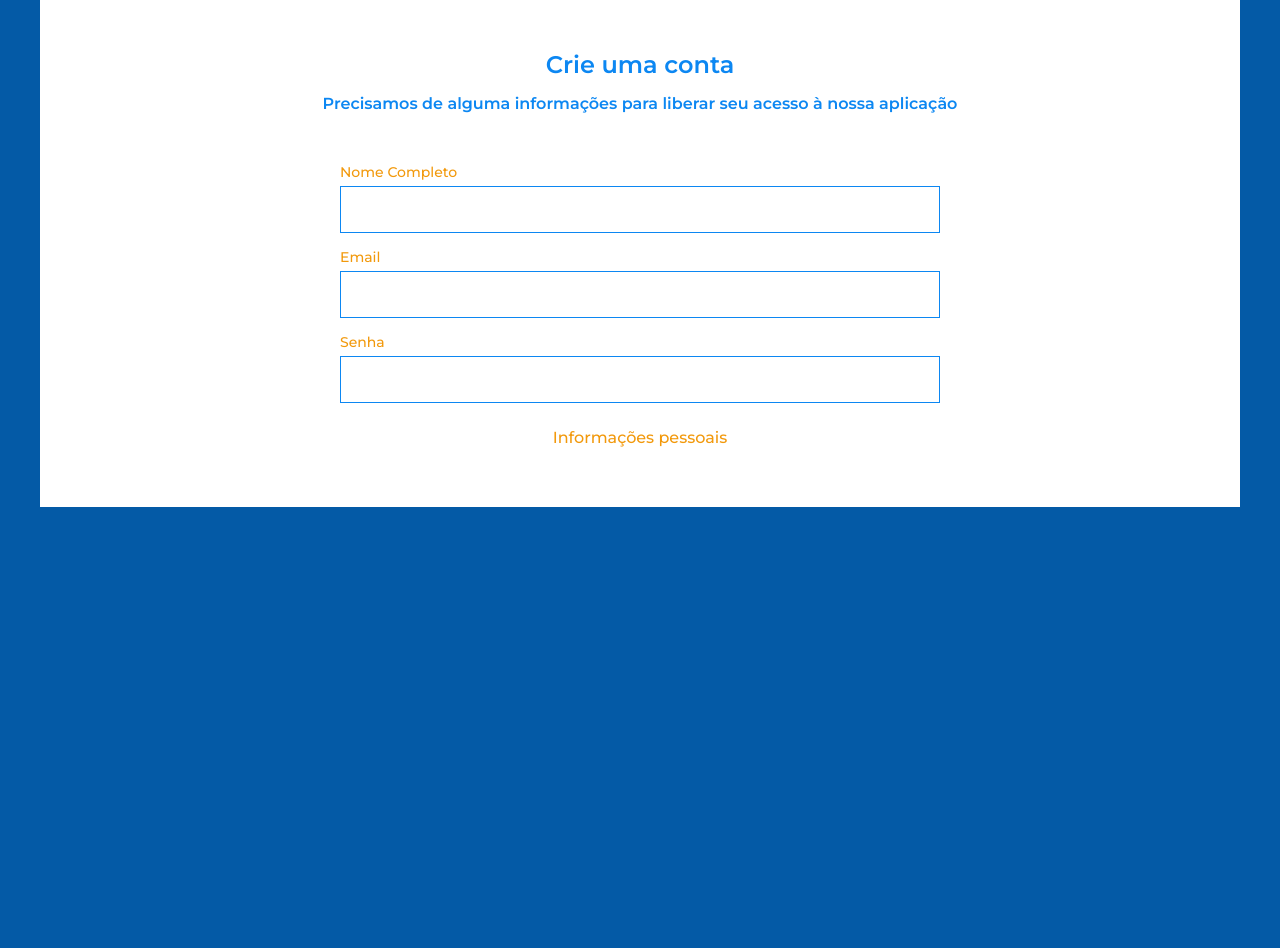
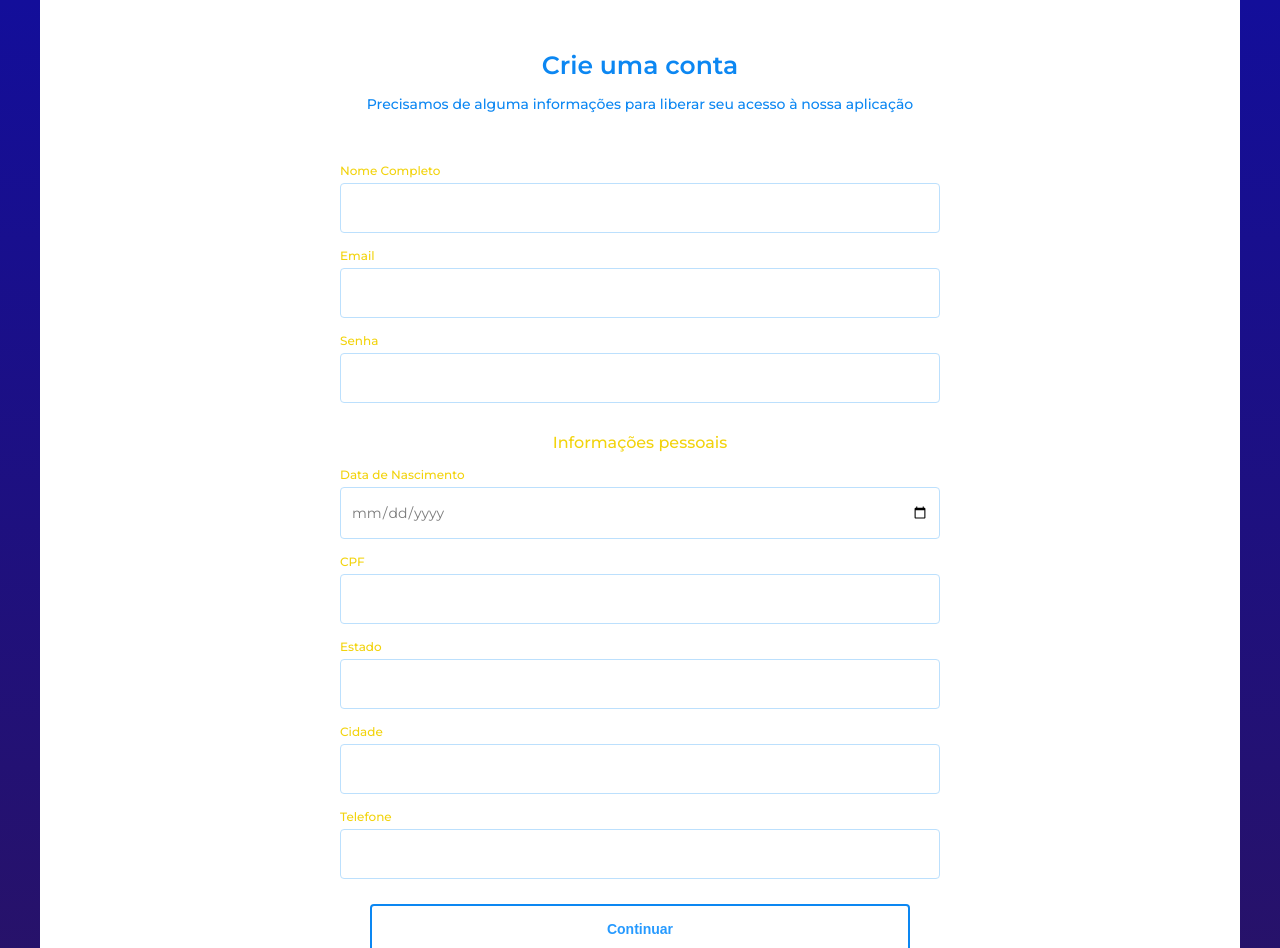
Before and after one commit to crispaGM/stockAI, a React (Create React App) app in the folder stockai/frontend/: page /register in a window 1280 px wide. Shown: the top 948 px of the page. Before the commit the page ends 800 px from the top, so only its background shows below. Built offline with nearby package versions, Linux system fonts and the light colour scheme.

Commit message:
Finalização de telas de login e cadastro de usuário

```diff
--- a/stockai/frontend/src/global.css
+++ b/stockai/frontend/src/global.css
@@ -10,7 +10,7 @@
 body {
   width: 100%;
   height: 100%;
-  background: #045aa6;
+  background: linear-gradient(180deg, #130e9a, #281267);
   font-family: "Montserrat", sans-serif;
 }
 
--- a/stockai/frontend/src/pages/Login/styles.css
+++ b/stockai/frontend/src/pages/Login/styles.css
@@ -1,8 +1,10 @@
 .container-login {
     display: flex;
     flex-direction: column;
+    justify-content: center;
     align-items: center;
     padding: 50px 15px;
+    height: 100vh;
 }
 
 .container-login .logo {
@@ -12,7 +14,7 @@
     background: #fff;
     padding: 10px;
     border-radius: 14px;
-    margin-bottom: 50px;
+    margin-bottom: 70px;
 }
 
 .container-login .logo img {
@@ -29,25 +31,25 @@
     background: transparent;
     width: 100%;
     max-width: 600px;
-    margin: auto;
+    margin: 0 auto;
 }
 
 .container-login form input {
     background: transparent;
     width: 100%;
     padding: 10px 0;
-    padding-bottom: 5px;
     border: 0;
     border-bottom: 2px solid #fff;
     margin-bottom: 25px;
     font-size: 14px;
     font-weight: 600;
-    color: #f2990c;
+    color: #f2d30c;
+    font-family: "Montserrat", sans-serif;
 }
 
 .container-login form input::placeholder {
     font-weight: 600;
-    color: #f2990c;
+    color: #f2d30c;
 }
 
 button.button-login {
@@ -56,16 +58,15 @@ button.button-login {
     font-size: 14px;
     color: #fff;
     font-weight: 600;
-    border: 2px solid #f2990c;
+    border: 2px solid #f2d30c;
     border-radius: 4px;
-    padding: 10px 25px;
-    margin-top: 10px;
-    margin-bottom: 5px;
+    padding: 15px 25px;
+    margin: 10px 0px;
     cursor: pointer;
 }
 
 button.button-login:hover {
-    background: #f2990c;
+    background: #f2d30c;
     transition: 0.3s;
 }
 
--- a/stockai/frontend/src/pages/Register/index.js
+++ b/stockai/frontend/src/pages/Register/index.js
@@ -22,6 +22,23 @@ export default function Register () {
                     <input type="password" name="password" id="password" />
 
                     <p>Informações pessoais</p>
+
+                    <h5>Data de Nascimento</h5>
+                    <input type="date" name="birthday" id="birthday" />
+
+                    <h5>CPF</h5>
+                    <input type="text" name="cpf" id="cpf" />
+
+                    <h5>Estado</h5>
+                    <input type="text" name="uf" id="uf" />
+
+                    <h5>Cidade</h5>
+                    <input type="text" name="city" id="city" />
+
+                    <h5>Telefone</h5>
+                    <input type="text" name="phone" id="phone" />
+
+                    <button className="button-register" type="submit">Continuar</button>
                 </form>
             </section>
         </div>
--- a/stockai/frontend/src/pages/Register/styles.css
+++ b/stockai/frontend/src/pages/Register/styles.css
@@ -9,11 +9,17 @@
 .container-register h2 {
     color: #0c87f2;
     margin-bottom: 15px;
+    text-align: center;
+    font-size: 25px;
+    font-weight: 600;
 }
 
 .container-register h4 {
     color: #0c87f2;
     margin-bottom: 50px;
+    text-align: center;
+    font-size: 14px;
+    font-weight: 500;
 }
 
 .container-register form {
@@ -28,20 +34,47 @@
 .container-register form p {
     font-size: 16px;
     font-weight: 500;
-    color: #f2990c;
+    color: #f2d30c;
     text-align: center;
-    margin: 10px 0px;
+    margin: 15px 0px;
 }
 
 .container-register form h5 {
-    font-size: 14px;
+    font-size: 12px;
     font-weight: 500;
-    color: #f2990c;
+    color: #f2d30c;
     margin-bottom: 5px;
 }
 
 .container-register form input {
-    border: 1px solid #0c87f2;
+    background: transparent;
+    border: 1px solid #bce0fd;
+    color: #7b7b7b;
+    border-radius: 4px;
     padding: 15px 10px;
     margin-bottom: 15px;
+    font-size: 14px;
+    font-weight: 400;
+    font-family: "Montserrat", sans-serif;
 }
+
+button.button-register {
+    width: 90%;
+    background: transparent;
+    font-size: 14px;
+    font-weight: 600;
+    border: 2px solid #0c87f2;
+    background: transparent;
+    color: #269aff;
+    margin: 0 auto;
+    border-radius: 4px;
+    padding: 15px 25px;
+    margin-top: 10px;
+    cursor: pointer;
+}
+
+button.button-register:hover {
+    background: #0c87f2;
+    color: #ffffff;
+    transition: 0.3s;
+}
```
Also changed, not shown: 1 other file (tests, documents, lock files or other folders).
